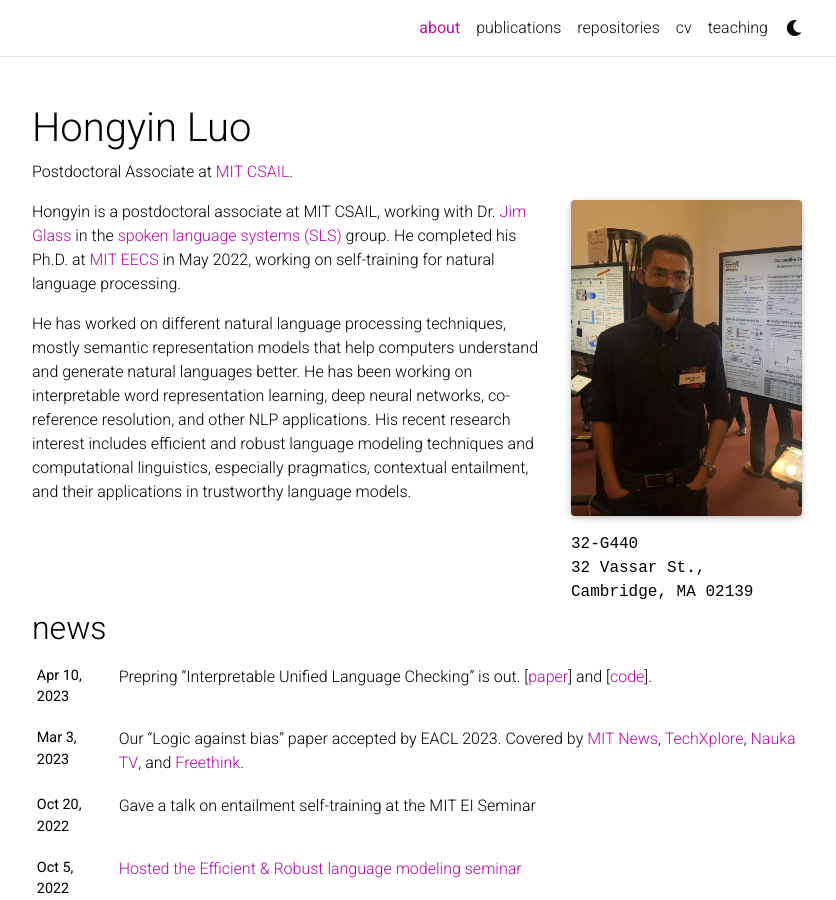
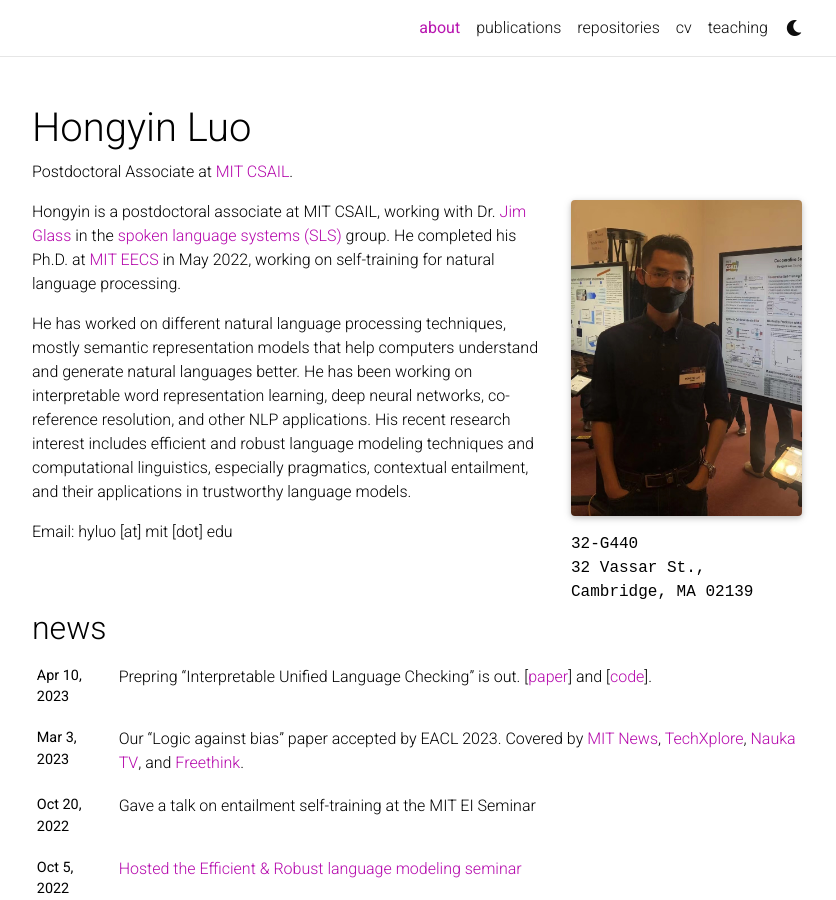
Before and after one commit to luohongyin/luohongyin.github.io, a Jekyll site: the page built from _pages/about.md, in a window 1280 px wide and 900 px high. Shown: the whole window, without its empty margins (223-1059 px from the left). Built offline with Jekyll 4.4.1, drawn with Linux system fonts in a browser that asks for light colours; full-size pictures stand in for the smaller copies a plugin makes; comment, search, counter and statistics services are not loaded; a style sheet for code colours, icons or effects is not loaded.

Commit message:
add email

```diff
--- a/_pages/about.md
+++ b/_pages/about.md
@@ -21,3 +21,5 @@ social: true  # includes social icons at the bottom of the page
 Hongyin is a postdoctoral associate at MIT CSAIL, working with Dr. [Jim Glass](https://people.csail.mit.edu/jrg/) in the [spoken language systems (SLS)](http://groups.csail.mit.edu/sls/) group. He completed his Ph.D. at [MIT EECS](https://www.eecs.mit.edu/) in May 2022, working on self-training for natural language processing.
 
 He has worked on different natural language processing techniques, mostly semantic representation models that help computers understand and generate natural languages better. He has been working on interpretable word representation learning, deep neural networks, co-reference resolution, and other NLP applications. His recent research interest includes efficient and robust language modeling techniques and computational linguistics, especially pragmatics, contextual entailment, and their applications in trustworthy language models.
+
+Email: hyluo [at] mit [dot] edu
```
